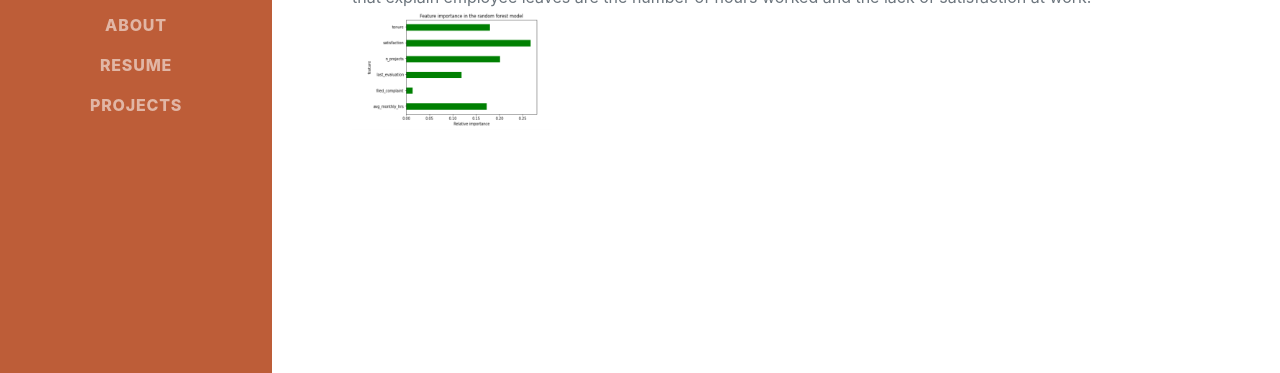
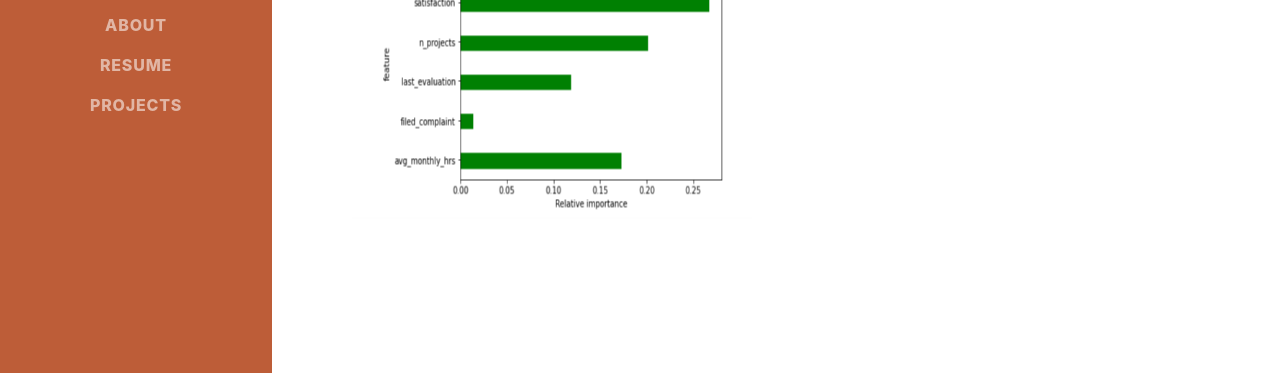
Before and after one commit to juliettecoly/juliettecoly.github.io, a plain HTML site: page projects.html in a window 1280 px wide. Shown: the part 427-800 px from the top of the page. Drawn offline with nearby package versions, Linux system fonts and the light colour scheme; a web font is replaced by a local one.

Commit message:
Add prediction

```diff
--- a/projects.html
+++ b/projects.html
@@ -47,8 +47,8 @@
                             I trained several classification algorithms to predict the probability of an employee leaving.
                             The random forest performed best with a AUC score of 0.978.
                             The most important variables that explain employee leaves are the number of hours worked and
-                            the lack of satisfaction at work.
-                            <img src="assets/img/feature_importance.png" alt="result" width="200" height="121"/>
+                            the lack of satisfaction at work.  <br />
+                            <img src="assets/img/feature_importance.png" alt="result" width="400" height="300" class = "center"/>
                              </li>
                     </ul>
 
```
